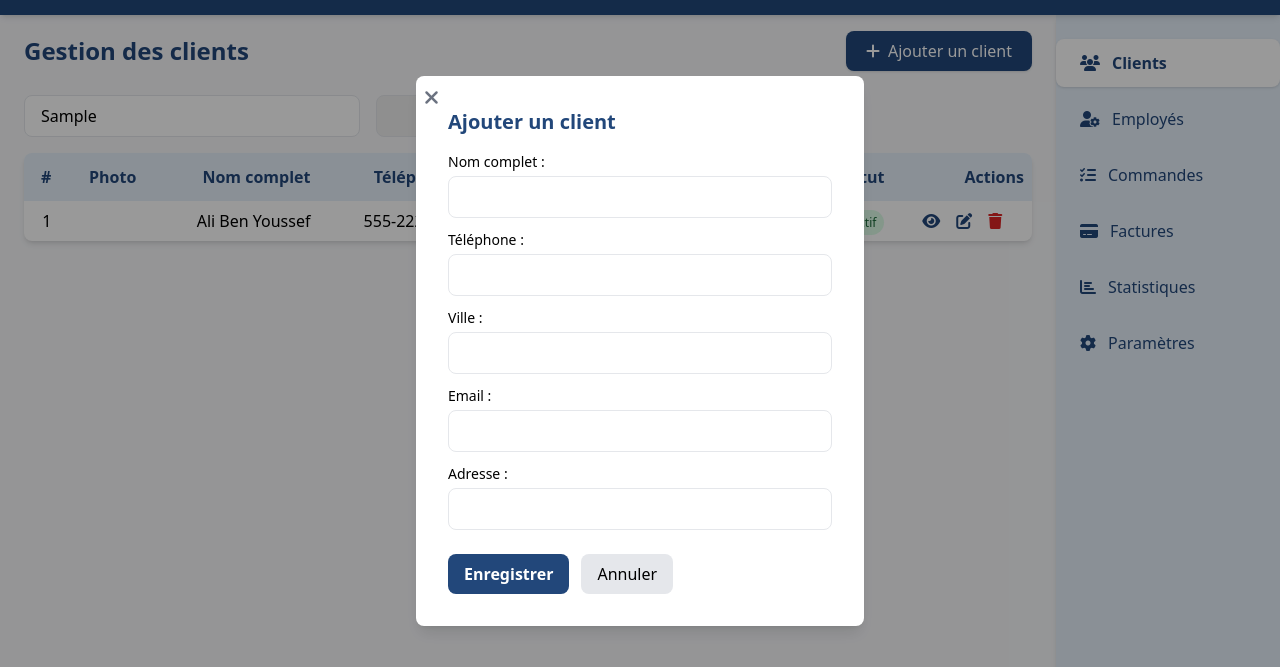
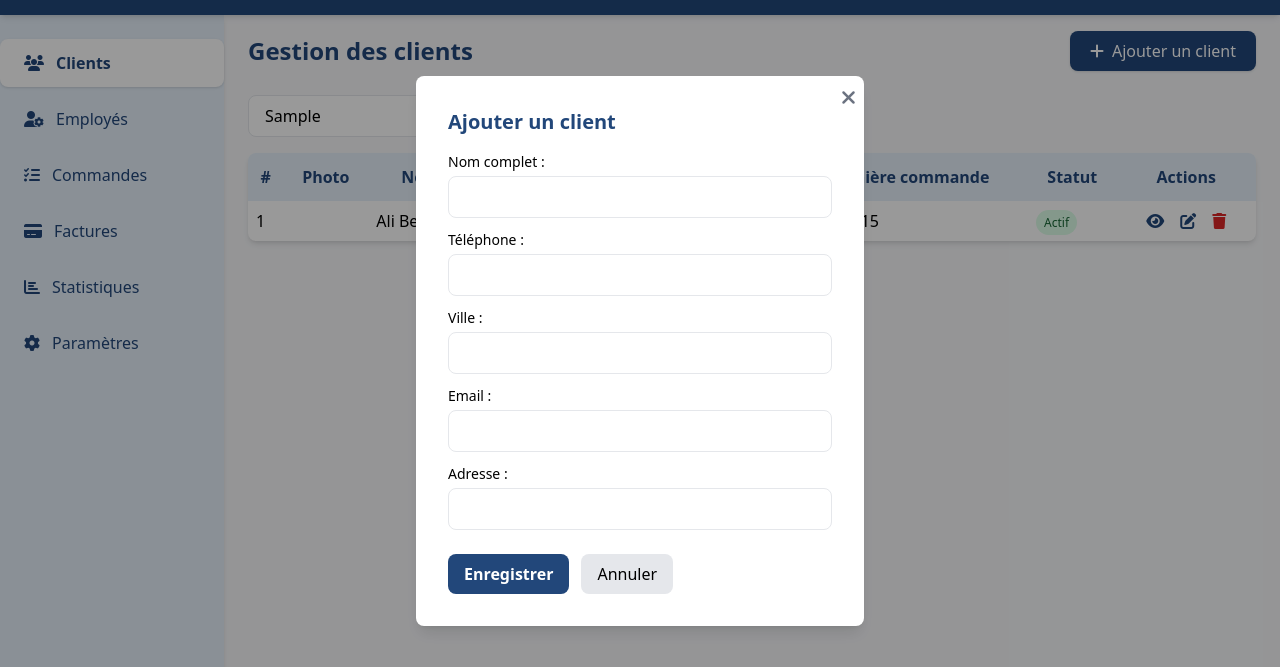
Before and after one commit to tarekben96/entreprise-forcec-site, a plain HTML site: page dashboard-clients/index.html in a window 1280 px wide. Both pictures are taken after typing "Sample" into the empty fields and a click on the button "Ajouter un client". Shown: the part 49-716 px from the top of the page. Drawn offline with nearby package versions, Linux system fonts and the light colour scheme.

Commit message:
Update index.html

```diff
--- a/dashboard-clients/index.html
+++ b/dashboard-clients/index.html
@@ -3,7 +3,7 @@
 <head>
   <meta charset="UTF-8">
   <title>Force C Inc. | Tableau de bord</title>
-  <!-- Tailwind CSS CDN (use project config if available) -->
+  <!-- Tailwind CSS CDN -->
   <script src="https://cdn.tailwindcss.com"></script>
   <!-- Font Awesome CDN -->
   <link rel="stylesheet" href="https://cdnjs.cloudflare.com/ajax/libs/font-awesome/6.5.0/css/all.min.css">
@@ -32,8 +32,8 @@
     </div>
   </header>
 
-  <!-- Sidebar: Main navigation menu -->
-  <aside class="fixed top-16 right-0 h-full w-56 bg-[#E6F0FA] text-[#22477A] shadow-md flex flex-col py-6 gap-2 z-10">
+  <!-- Sidebar on the LEFT for LTR -->
+  <aside class="fixed top-16 left-0 h-full w-56 bg-[#E6F0FA] text-[#22477A] shadow-md flex flex-col py-6 gap-2 z-10">
     <a href="#" class="flex items-center gap-3 px-6 py-3 rounded-lg hover:bg-white font-bold bg-white shadow">
       <i class="fa fa-users"></i> Clients
     </a>
@@ -54,8 +54,8 @@
     </a>
   </aside>
 
-  <!-- Main content area -->
-  <main class="mr-56 pt-20 px-6 min-h-screen">
+  <!-- Main content area, margin-left for sidebar -->
+  <main class="ml-56 pt-20 px-6 min-h-screen">
     <!-- Section Title and Add Client button -->
     <div class="flex justify-between items-center mb-6">
       <h1 class="text-2xl font-bold text-[#22477A]">Gestion des clients</h1>
@@ -67,12 +67,15 @@
     <div class="flex flex-wrap gap-4 mb-4">
       <input class="border rounded-lg px-4 py-2 w-full md:w-1/3" placeholder="Recherche par nom ou téléphone...">
       <select class="border rounded-lg px-4 py-2 w-full md:w-1/6">
-       >
+        <option>Toutes les villes</option>
+        <option>Québec</option>
+        <option>Laval</option>
+        <option>Montréal</option>
       </select>
     </div>
     <!-- Clients table -->
     <div class="bg-white rounded-lg shadow-md overflow-x-auto">
-      <table class="w-full text-right">
+      <table class="w-full">
         <thead>
           <tr class="bg-[#E6F0FA] text-[#22477A]">
             <th class="py-3 px-2">#</th>
@@ -105,17 +108,16 @@
               <button class="text-red-600 hover:underline mx-1" title="Supprimer" onclick="deleteClient(1)"><i class="fa fa-trash"></i></button>
             </td>
           </tr>
-          <!-- Add more clients here -->
         </tbody>
       </table>
     </div>
   </main>
 
-  <!-- Add/Edit Client Modal -->
+  <!-- Modal for adding/editing a client -->
   <div id="modal" class="fixed inset-0 z-50 bg-black bg-opacity-40 flex items-center justify-center hidden">
     <div class="bg-white rounded-lg shadow-lg p-8 w-full max-w-md relative">
       <!-- Close button -->
-      <button onclick="closeModal()" class="absolute top-2 left-2 text-gray-500 hover:text-red-600 text-xl">
+      <button onclick="closeModal()" class="absolute top-2 right-2 text-gray-500 hover:text-red-600 text-xl">
         <i class="fa fa-times"></i>
       </button>
       <h2 id="modalTitle" class="text-xl font-bold text-[#22477A] mb-4">Ajouter un client</h2>
@@ -151,12 +153,12 @@
   <!-- Client Details Modal -->
   <div id="clientDetailsModal" class="fixed inset-0 z-50 bg-black bg-opacity-40 flex items-center justify-center hidden">
     <div class="bg-white rounded-lg shadow-lg p-8 w-full max-w-lg relative">
-      <button onclick="closeClientDetails()" class="absolute top-2 left-2 text-gray-500 hover:text-red-600 text-xl">
+      <button onclick="closeClientDetails()" class="absolute top-2 right-2 text-gray-500 hover:text-red-600 text-xl">
         <i class="fa fa-times"></i>
       </button>
       <h2 class="text-xl font-bold text-[#22477A] mb-4">Détails du client</h2>
       <div id="clientDetailsContent">
-        <!-- Fill with JS -->
+        <!-- Content filled with JS -->
       </div>
     </div>
   </div>
@@ -174,7 +176,7 @@
     function closeModal() {
       document.getElementById('modal').classList.add('hidden');
     }
-    // Show client details modal (placeholder demo)
+    // Show client details modal (example/demo data)
     function showClientDetails(id) {
       document.getElementById('clientDetailsContent').innerHTML = `
         <div class="flex items-center gap-4 mb-4">
```
